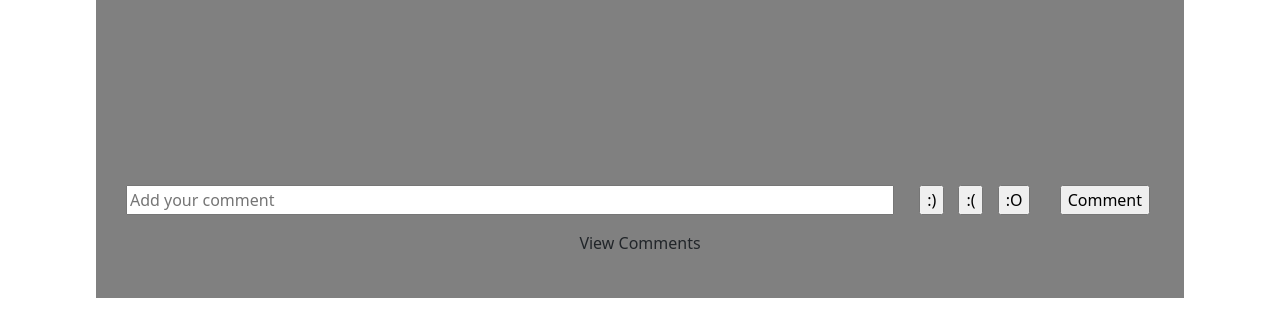
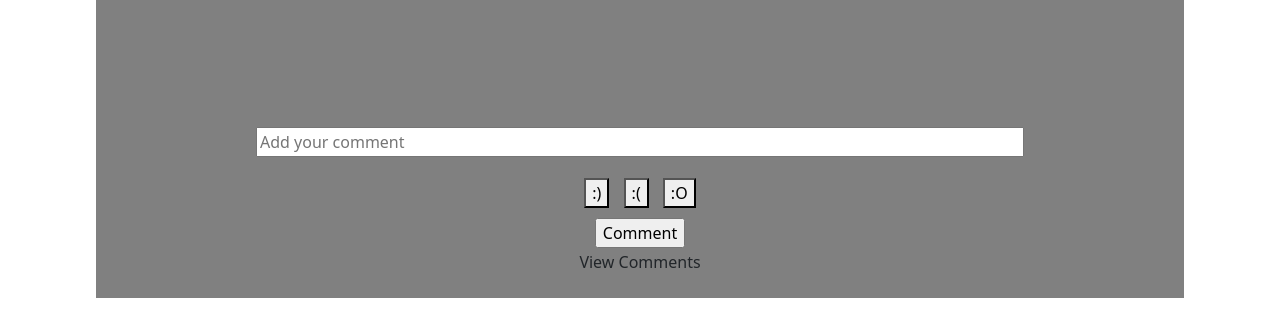
Before and after one commit to Graingertom/journalsite, a website: page client/index.html in a window 1280 px wide. Shown: the part 270-606 px from the top of the page. Drawn offline with nearby package versions, Linux system fonts and the light colour scheme; no server answers.

Commit message:
starting emoji count

```diff
--- a/client/index.html
+++ b/client/index.html
@@ -54,9 +54,13 @@
     <section class="interactiveComments">
       <form id="form">
         <input type="text" class="addComment" name="message" id="message" placeholder="Add your comment" />
-        <input type="button" class="button" name="" value=":)" onclick="check()">
-        <input type="button" class="button" name="" value=":(" onclick="check()">
-        <input type="button" class="button" name="" value=":O" onclick="check()">
+        <div class="emojis">
+          <button class="button" id="button1" name="" value="0">:)</button>
+          <button class="button" id="button2" name="" value="0">:(</button>
+          <button class="button" id="button3" name="" value="0">:O</button>
+          <!-- <input type="button" class="button" id="button2" name="" value=":(" onclick="check()">
+          <input type="button" class="button" id="button3" name="" value=":O" onclick="check()"> -->
+        </div>
         <input type="submit" class="submitBtn" name="submit" value="Comment">
       </form>
     </section>
@@ -73,8 +77,8 @@
 
       </section>
     </div>
-  </section>
-</article>
+    </section>
+  </article>
 
   <footer>
 
```
